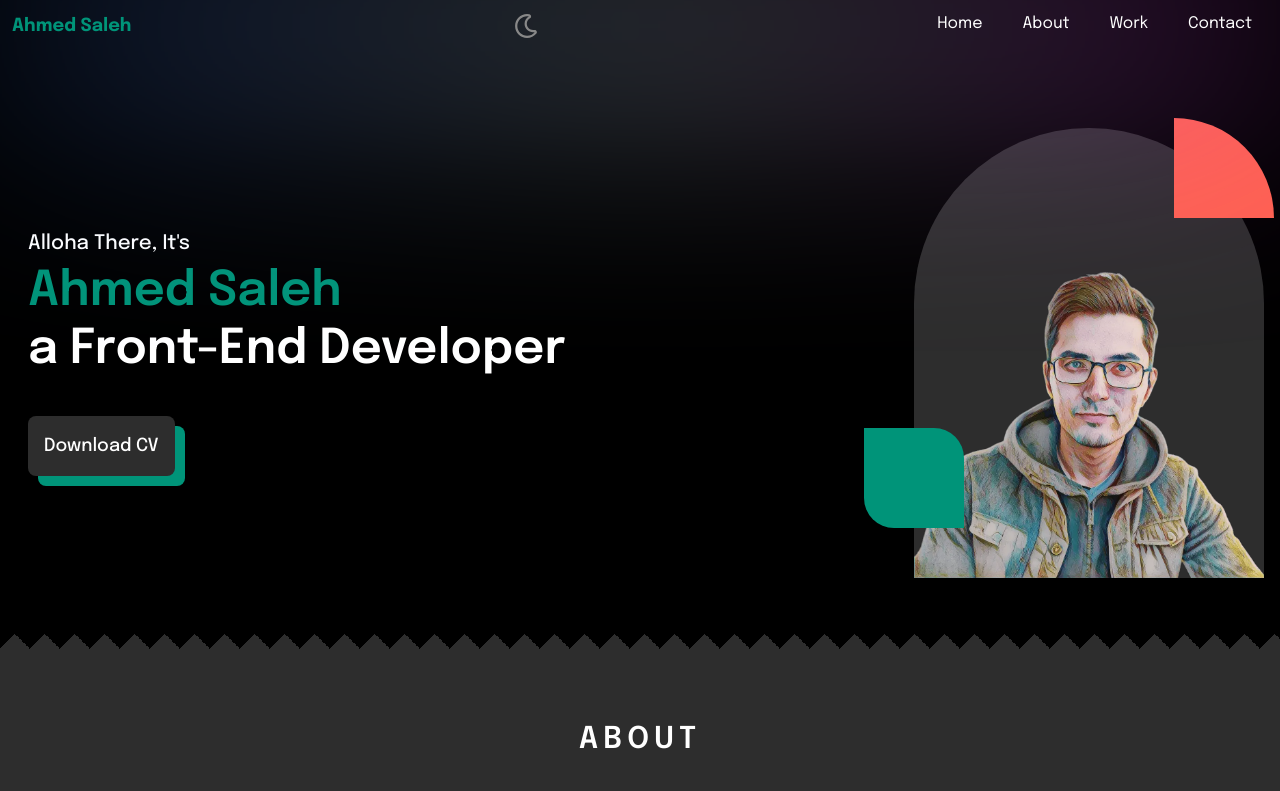
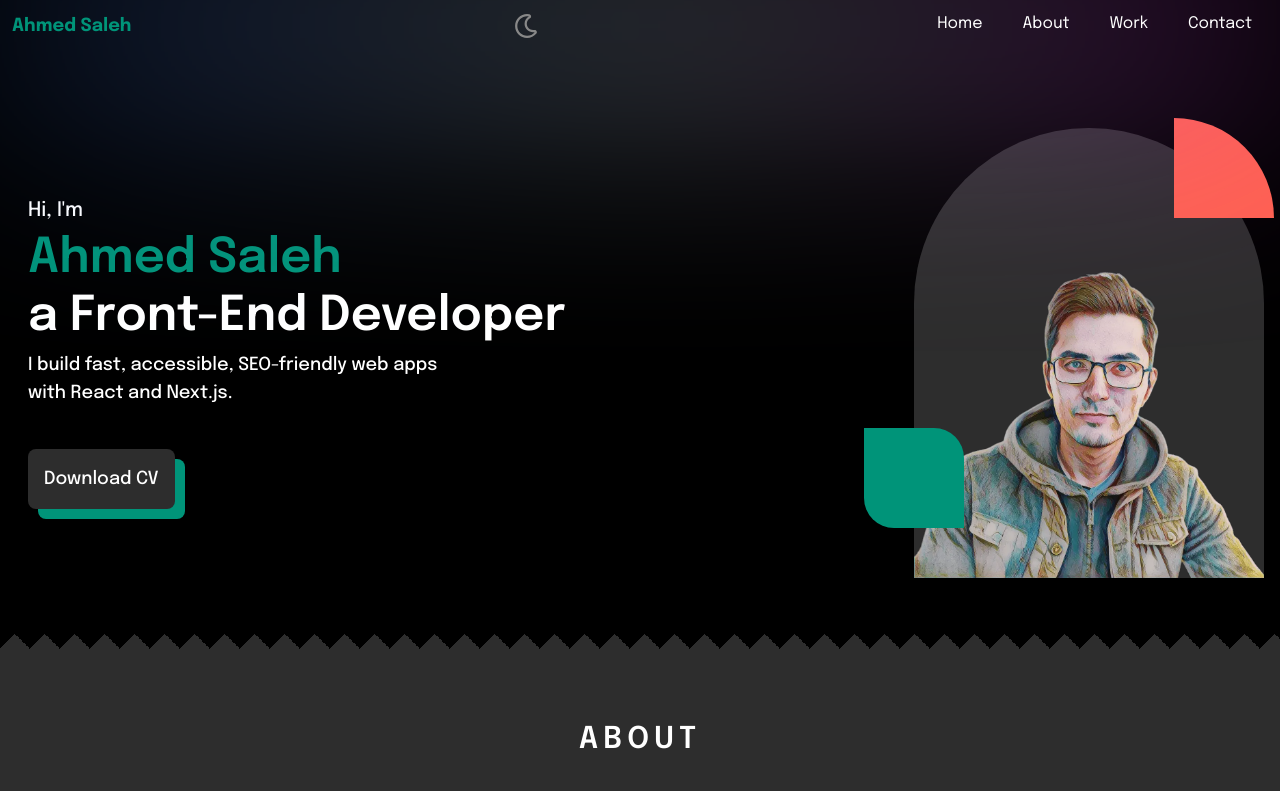
Before and after one commit to ahmed-saleh98/personal-portfolio, a Next.js app: page / in a window 1280 px wide. Shown: the top 791 px of the page. Built offline with nearby package versions, Linux system fonts and the light colour scheme.

Commit message:
Change greeting and add skills description
Updated greeting and added a description of skills.

```diff
--- a/sections/Hero.jsx
+++ b/sections/Hero.jsx
@@ -18,7 +18,7 @@ const Hero = () => {
             variants={slideIn('up', 100, 0.4, 0.4)}
             className="text-xl font-medium"
           >
-            Alloha There, It's
+            Hi, I'm
           </motion.p>
         </div>
         <div className="overflow-hidden">
@@ -36,6 +36,15 @@ const Hero = () => {
           >
             a Front-End Developer
           </motion.h2>
+        </div>
+        <div className="overflow-hidden">
+          <motion.p
+            variants={slideIn('up', 100, 1.1, 0.4)}
+            className="text-lg font-medium max-w-md max-sm:text-center"
+          >
+            I build fast, accessible, SEO-friendly web apps with React and
+            Next.js.
+          </motion.p>
         </div>
         <motion.button variants={zoomIn(1, 0.5)}>
           <a
```
